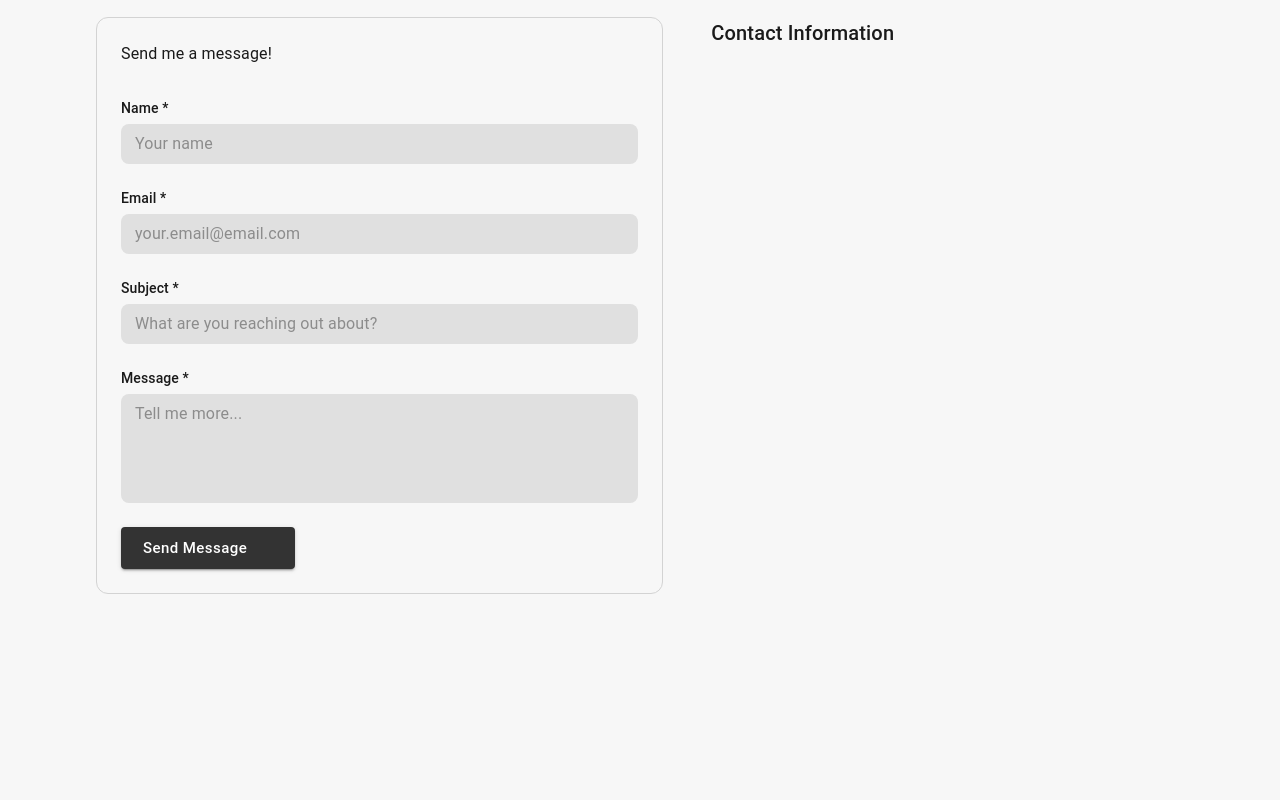
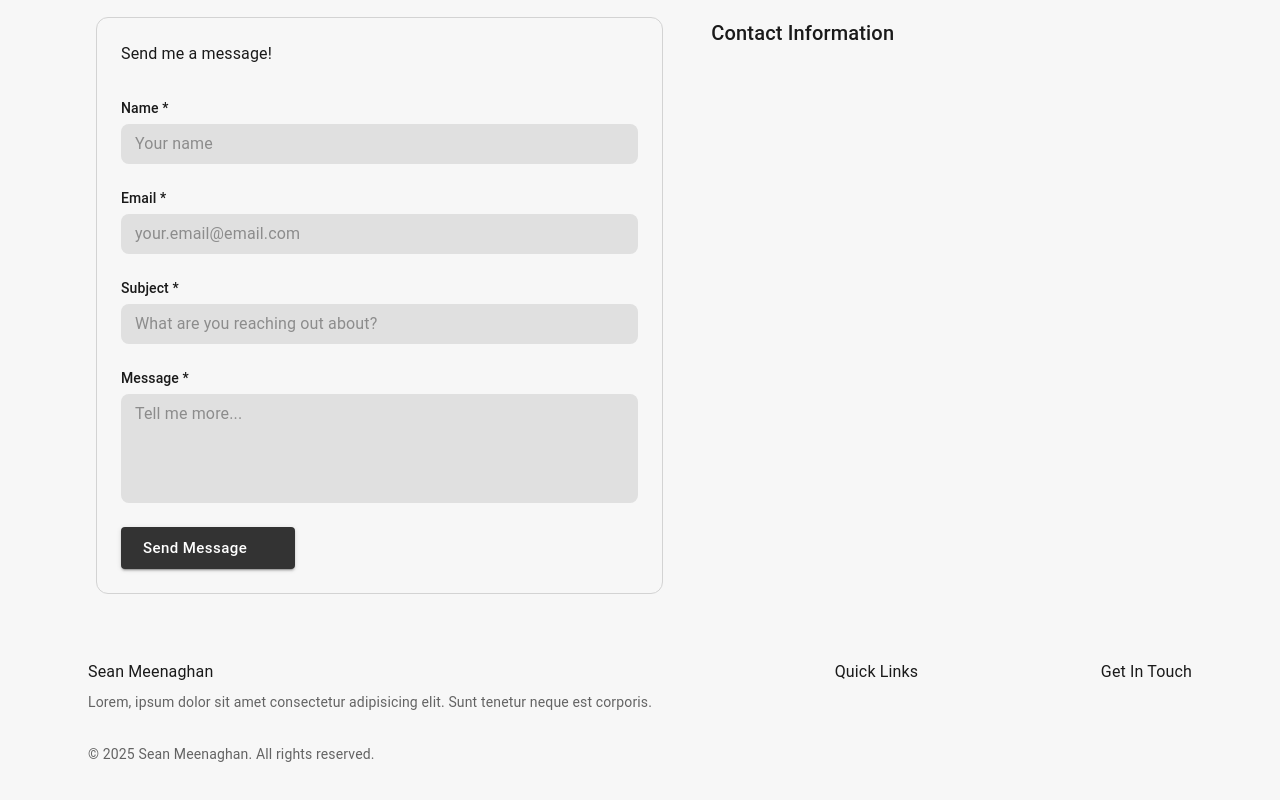
Before and after one commit to s-meenaghan7/homepage, a React (Vite) app: page / in a window 1280 px wide. Shown: the part 984-1784 px from the top of the page. Before the commit the page ends 1610 px from the top, so only its background shows below. Built offline with nearby package versions, Linux system fonts and the light colour scheme; some icons are missing.

Commit message:
feat: initial Footer

```diff
--- a/src/App.tsx
+++ b/src/App.tsx
@@ -1,5 +1,6 @@
 import Container from "@mui/material/Container"
 import { ContactSection } from "./features/contact"
+import { Footer } from "./features/footer"
 import { IntroSection } from "./features/intro"
 import { NavBarContainer } from "./features/navigation"
 
@@ -10,6 +11,7 @@ export default function App() {
       <Container>
         <IntroSection />
         <ContactSection />
+        <Footer />
       </Container>
     </>
   )
--- /dev/null
+++ b/src/features/footer/Footer.tsx
@@ -0,0 +1,88 @@
+import Box from "@mui/material/Box"
+import Container from "@mui/material/Container"
+import Grid from "@mui/material/Grid"
+import { useTheme } from "@mui/material/styles"
+import Typography from "@mui/material/Typography"
+import useMediaQuery from "@mui/material/useMediaQuery"
+
+export function Footer() {
+  const theme = useTheme()
+  const isSmallScreen = useMediaQuery(theme.breakpoints.down("sm"))
+
+  return (
+    <Box
+      component="footer"
+      sx={{
+        py: 4,
+        mt: "auto",
+        // TODO: backgroundColor based on theme. Slightly darker on light mode; slightly lighter on dark mode.
+      }}
+    >
+      <Container>
+        <Grid
+          container
+          spacing={4}
+          wrap="nowrap"
+          justifyContent="space-between"
+          flexDirection={isSmallScreen ? "column" : "row"}
+          sx={{
+            flexGrow: 0,
+            flexShrink: 1,
+            flexBasis: "auto",
+          }}
+        >
+          {/* Left: About / branding / social icons */}
+          <Grid>
+            <Typography
+              variant="subtitle1"
+              gutterBottom
+            >
+              Sean Meenaghan
+            </Typography>
+            <Typography
+              variant="body2"
+              color="text.secondary"
+            >
+              Lorem, ipsum dolor sit amet consectetur adipisicing elit. Sunt tenetur
+              neque est corporis.
+            </Typography>
+
+            {/* TODO: social icons below, in a row */}
+          </Grid>
+
+          {/*  Middle: quick links */}
+          <Grid>
+            <Typography
+              variant="subtitle1"
+              gutterBottom
+            >
+              Quick Links
+            </Typography>
+            {/* TODO: list of link components. Possibly reuse the config.tsx from navigation? Have FooterLink components to display the icon with the Label. But these are Links, not Buttons! */}
+          </Grid>
+
+          {/* Right: Get In Touch */}
+          <Grid>
+            <Typography
+              variant="subtitle1"
+              gutterBottom
+            >
+              Get In Touch
+            </Typography>
+            {/* TODO: email link and "Send me a message!" to go back to Contact section */}
+          </Grid>
+        </Grid>
+
+        {/* Bottom bar / copyright */}
+        <Box my={4}>
+          <Typography
+            variant="body2"
+            color="text.secondary"
+          >
+            © {new Date().getFullYear()} Sean Meenaghan. All rights reserved.
+          </Typography>
+        </Box>
+      </Container>
+    </Box>
+  )
+}
--- /dev/null
+++ b/src/features/footer/index.ts
@@ -0,0 +1 @@
+export * from "./Footer"
```
